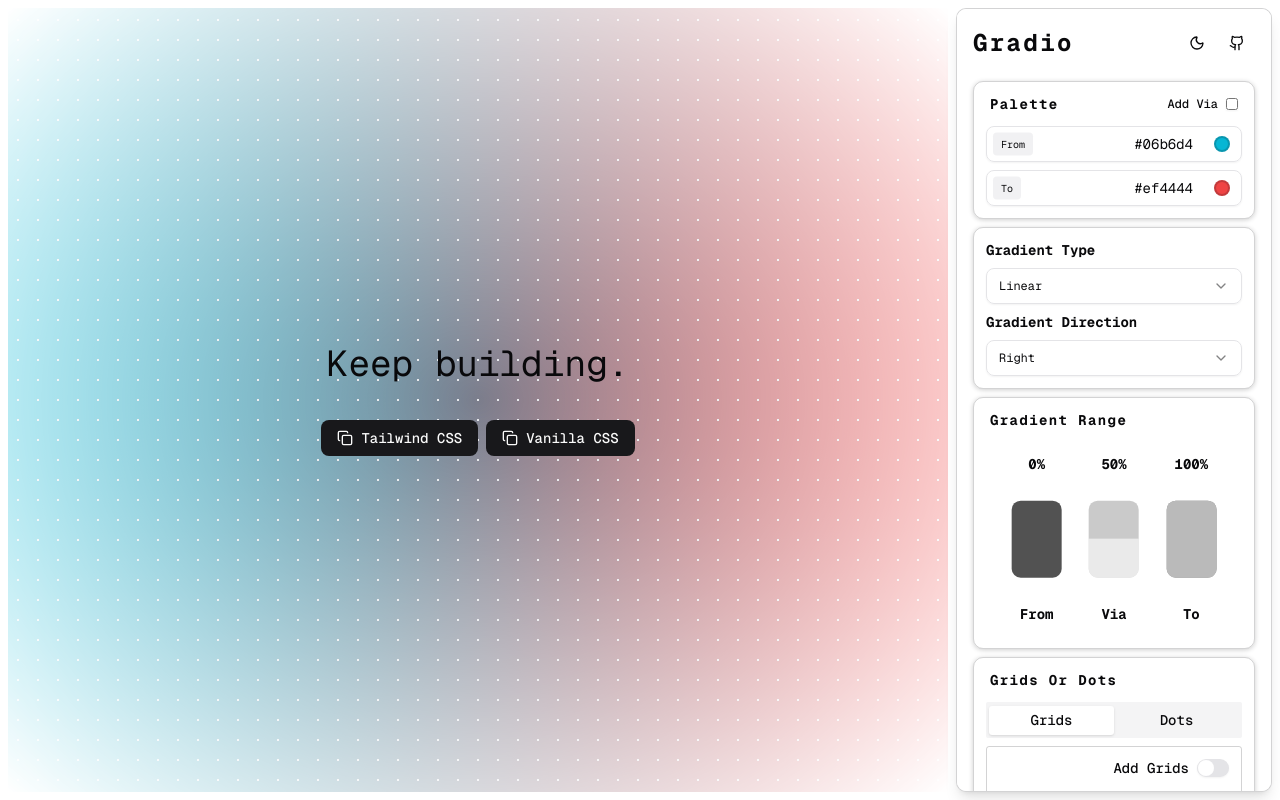
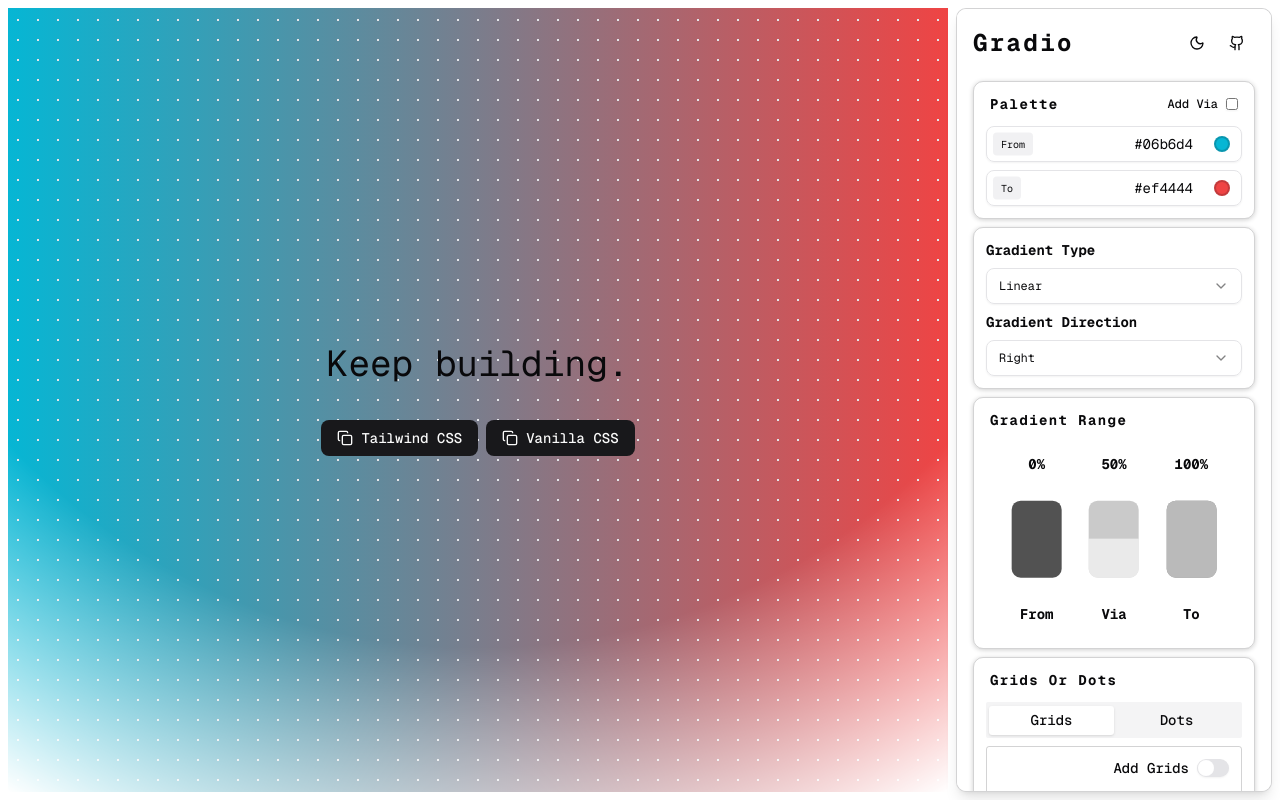
Before and after one commit to faisal004/gradients, a Next.js app: page / in a window 1280 px wide. Built offline with nearby package versions, Linux system fonts and the light colour scheme.

Commit message:
thought : may be will continue with this approach 🧠

```diff
--- a/src/components/gradient-screen.tsx
+++ b/src/components/gradient-screen.tsx
@@ -76,8 +76,14 @@ const GradientScreen = () => {
         className="absolute inset-0"
         style={{
           ...getBackgroundStyles(),
-          WebkitMaskImage: "linear-gradient(black, transparent)",
-          maskImage: "radial-gradient(black, transparent)"
+          WebkitMaskImage: "radial-gradient(circle at top, black 70%, transparent 100%)",
+          WebkitMaskRepeat: "no-repeat",
+          WebkitMaskSize: "100% 100%",
+          WebkitMaskPosition: "top",
+
+          maskImage: "radial-gradient(circle at top, black 70%, transparent 100%)",
+          maskRepeat: "no-repeat",
+          maskSize: "100% 100%",
         }}
         role="img"
       />
```
